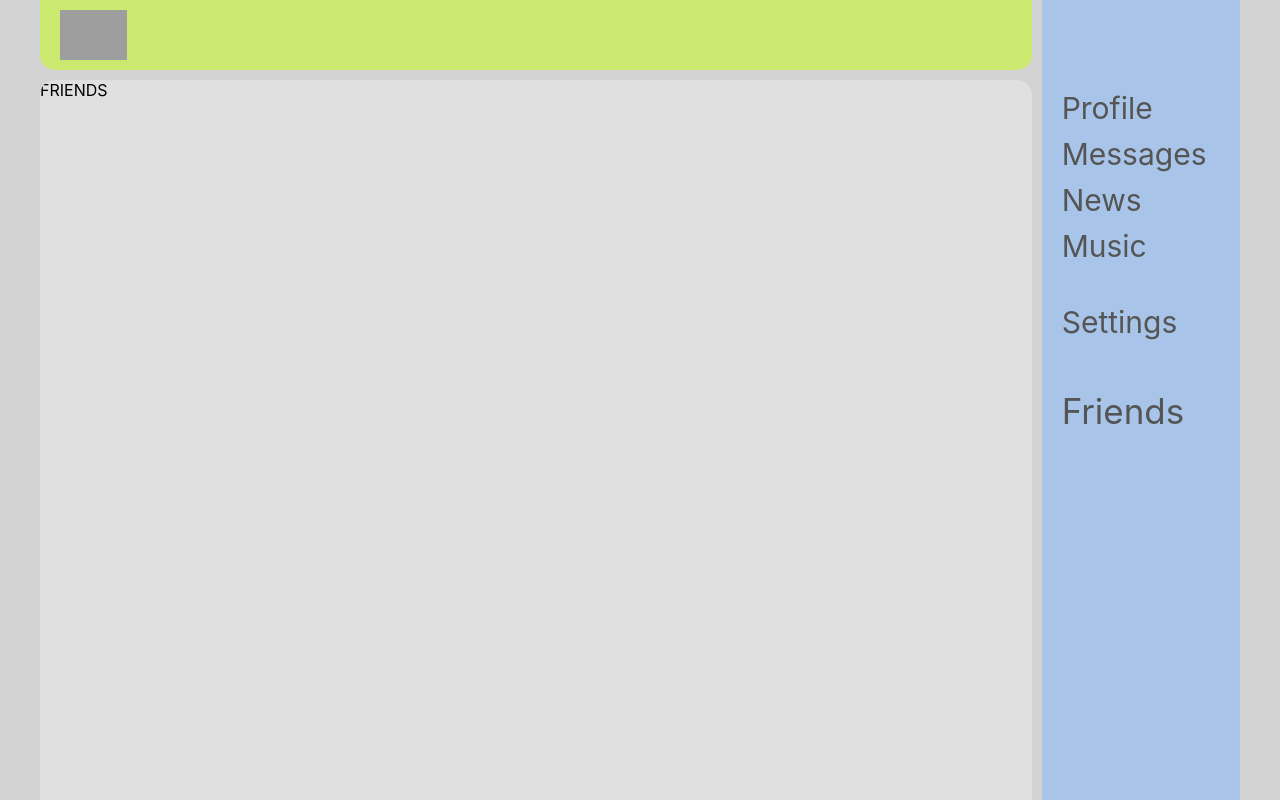
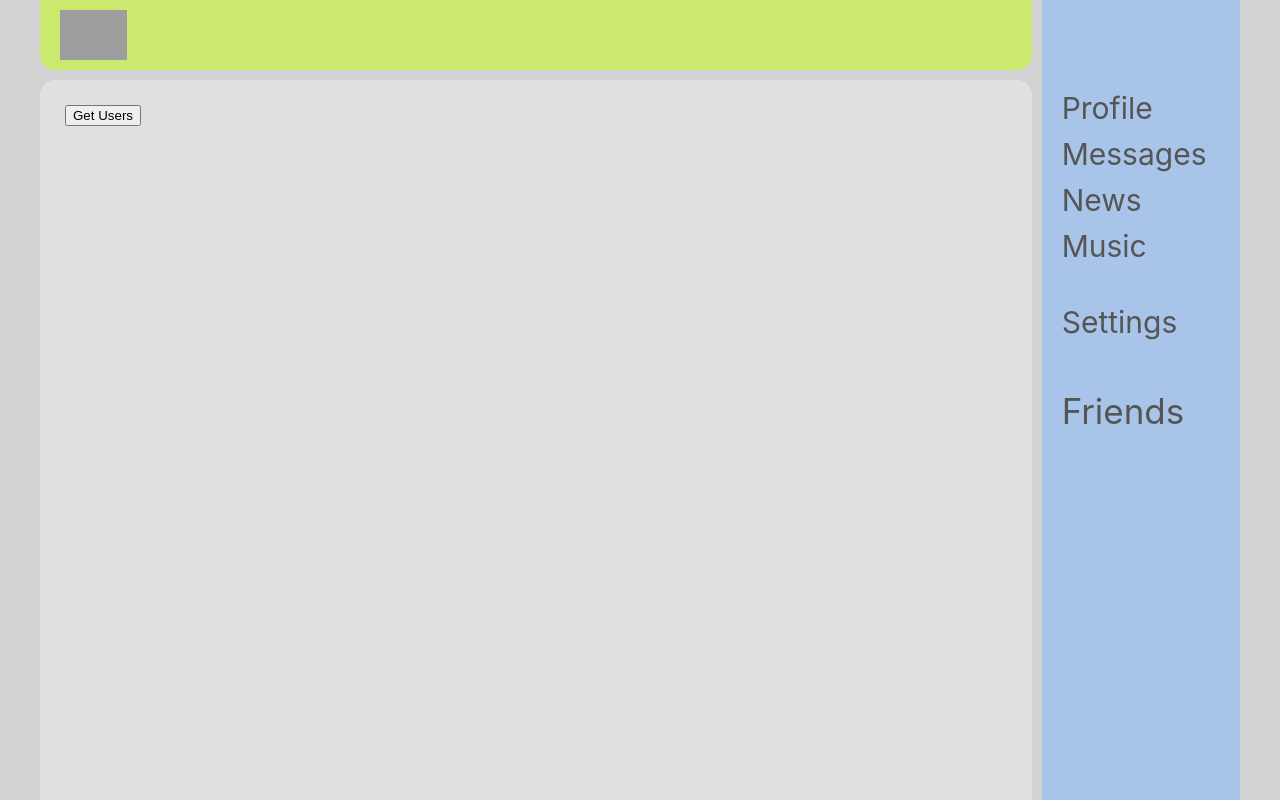
Before and after one commit to Vctr-Ost/PET-4-Social-Network, a React (Create React App) app: page /friends in a window 1280 px wide. Built offline with nearby package versions, Linux system fonts and the light colour scheme; grey boxes are pictures that could not be loaded.

Commit message:
52 - Side Effect

```diff
--- a/src/App.js
+++ b/src/App.js
@@ -25,7 +25,10 @@ function App(props) {
                         <Route path='/news' element={<News/>}/>
                         <Route path='/music' element={<Music/>}/>
                         <Route path='/settings' element={<Settings/>}/>
-                        <Route path='/friends' element={<Friends/>} />
+
+                        {/*<Route path='/friends' element={<Friends/>} />*/}
+                        <Route path='/friends' element={<UsersContainer/>} />
+
                     </Routes>
                 </div>
             </div>
--- a/src/components/Users/Users.jsx
+++ b/src/components/Users/Users.jsx
@@ -3,28 +3,19 @@ import axios from "axios";
 import profileImg from '../../assets/images/profile_image.jpg'
 
 function Users(props) {
-    // debugger;
-    if (props.users.length === 0) {
-        axios.get('https://social-network.samuraijs.com/api/1.0/users').then(response => {
-            // debugger;
-            props.setUsers(response.data.items);
-        })
 
-
-        // props.setUsers(
-        //     [
-        //         { id: 1, photoUrl: 'https://images.genius.com/0d821195b5a8d0a775477ca24ee591ab.552x552x1.jpg',
-        //             followed: false, fullName: 'Anton', status: 'I am a big boss', location: { city: 'Kyiv', country: 'Ukraine' } },
-        //         { id: 2, photoUrl: 'https://images.genius.com/0d821195b5a8d0a775477ca24ee591ab.552x552x1.jpg',
-        //             followed: true, fullName: 'Andrew', status: 'I am a big boss too', location: { city: 'Cherkasy', country: 'Ukraine' } },
-        //         { id: 3, photoUrl: 'https://images.genius.com/0d821195b5a8d0a775477ca24ee591ab.552x552x1.jpg',
-        //             followed: false, fullName: 'Dimych', status: 'I am a big boss too', location: { city: 'Lviv', country: 'Ukraine' } },
-        //     ]
-        // );
+    function getUsers() {
+        if (props.users.length === 0) {
+            axios.get('https://social-network.samuraijs.com/api/1.0/users').then(response => {
+                // debugger;
+                props.setUsers(response.data.items);
+            })
+        }
     }
 
     return (
         <div className={style.usersBlock}>
+            <button onClick={getUsers}>Get Users</button>
             {
                 props.users.map(user => {
                     return (
```
